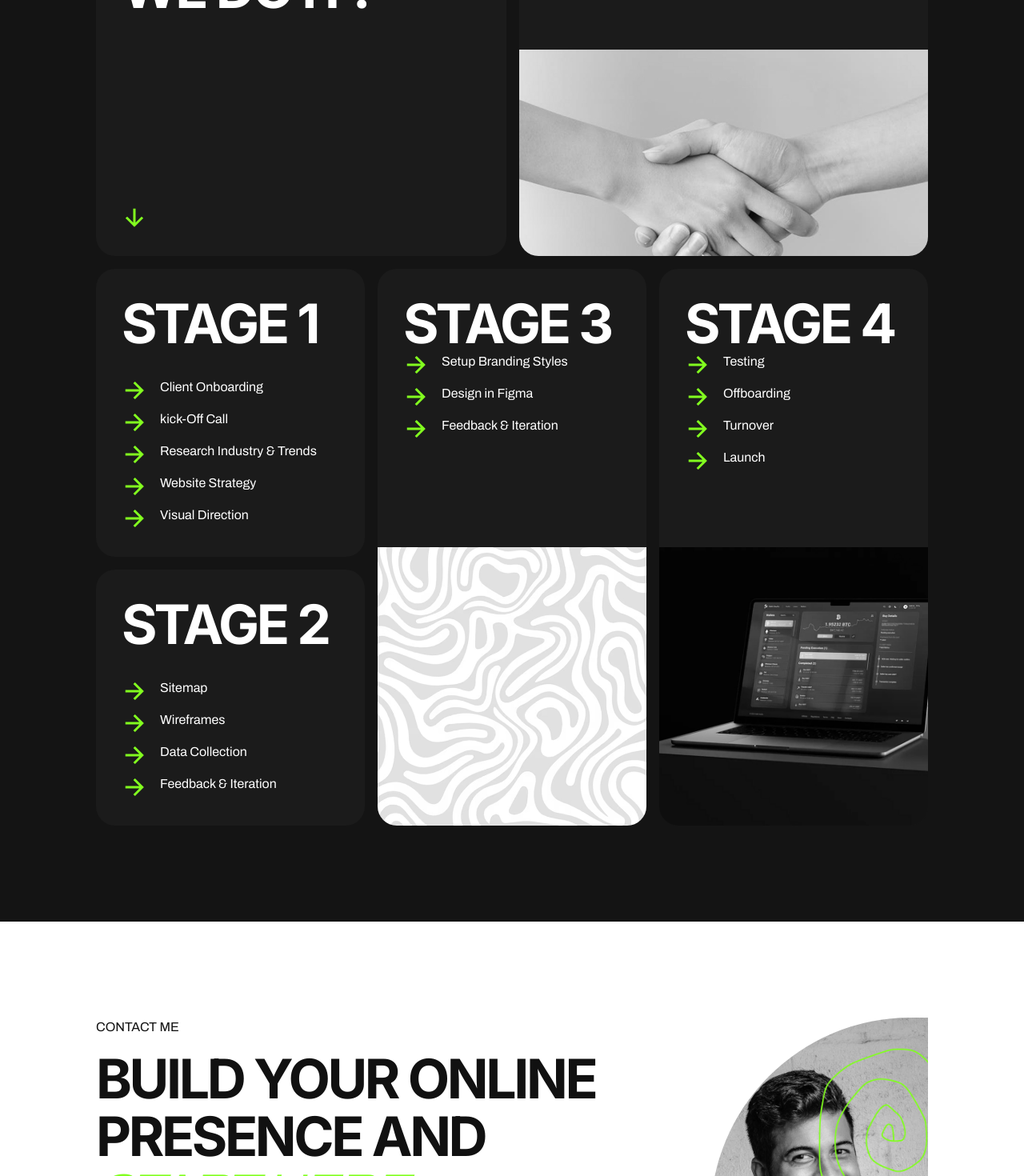
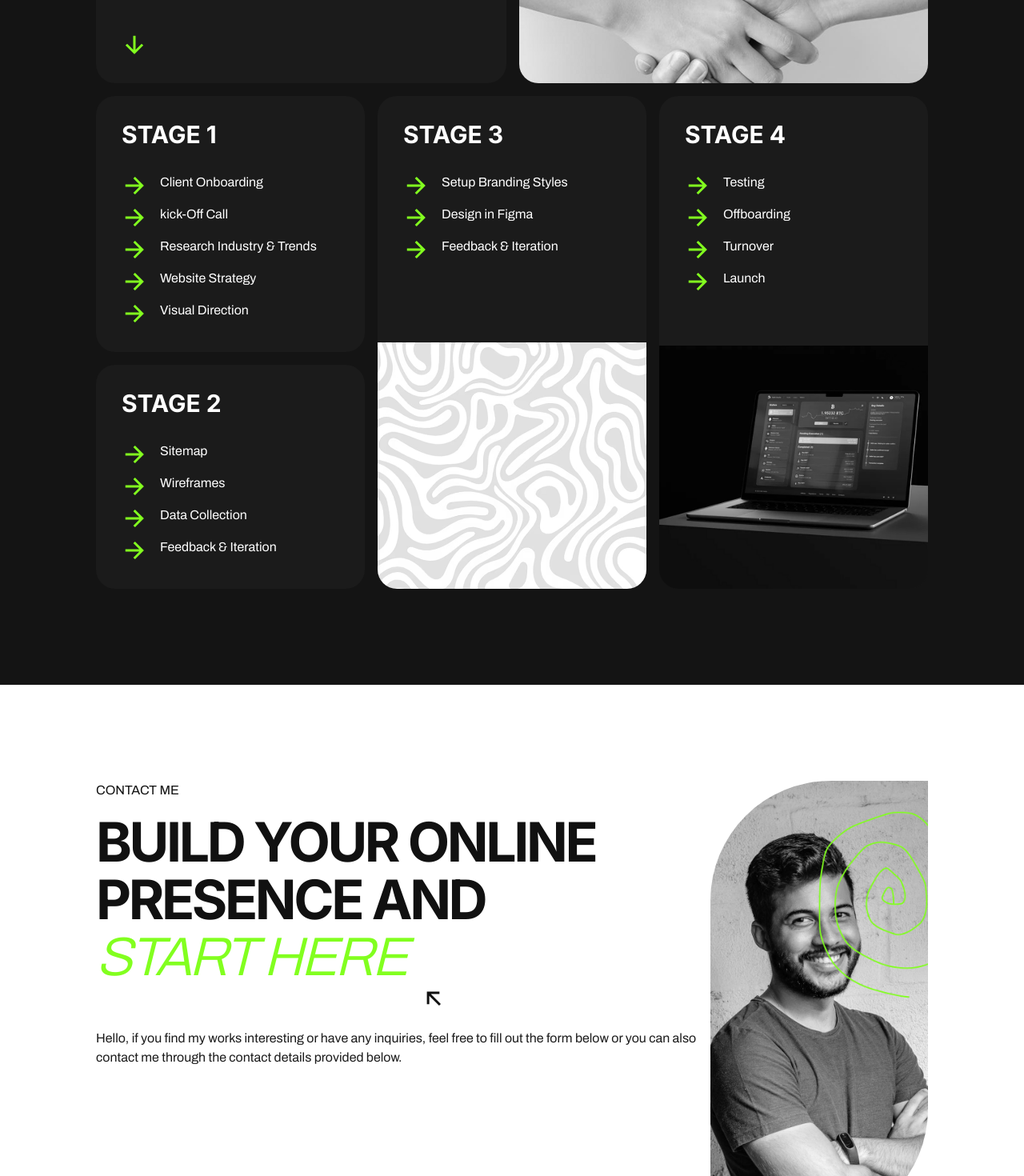
Before and after one commit to markmarkestareja/My-Portfolio-2026, a React (Vite) app: page / in a window 1280 px wide. Shown: the part 3360-4830 px from the top of the page at 80% size. Built offline with nearby package versions, Linux system fonts and the light colour scheme.

Commit message:
Finished the contact section

```diff
--- a/src/pages/hero/aboutHero.jsx
+++ b/src/pages/hero/aboutHero.jsx
@@ -1,7 +1,7 @@
 function AboutHero() {
   return (
     <section className="h-auto bg-black-200 flex flex-col gap-6 md:gap-13.5">
-      <div className="md:w-3/4 xl:w-1/3 flex flex-col gap-4">
+      <div className="md:w-3/4 xl:w-1/2 flex flex-col gap-4">
         <p>ABOUT ME</p>
         <h2>CONTINUOUSLY CRAFTING CODE & CREATIVITY</h2>
       </div>
--- a/src/pages/hero/contactHero.jsx
+++ b/src/pages/hero/contactHero.jsx
@@ -2,7 +2,7 @@ import contactImg from "../../assets/images/hero/contact/contact.jpg";
 
 function ContactHero() {
     return (
-        <section className="flex justify-between items-start gap-4 h-lvh">
+        <section className="flex flex-col md:flex-row justify-between items-start gap-4 h-lvh">
             <div className="">
                 <div className="flex flex-col gap-4">
                     <p className="text-black-100">CONTACT ME</p>
@@ -16,8 +16,8 @@ function ContactHero() {
                 </div>
                 <p className="text-black-300 mt-13.5">Hello, if you find my works interesting or have any inquiries, feel free to fill out the form below or you can also contact me through the contact details provided below.</p>
             </div>
-            <div className=" overflow-hidden h-full flex justify-center">
-                <img className="h-full w-auto object-cover rounded-tl-[250px] rounded-br-[250px]" src={contactImg} alt="Contact" />
+            <div className=" overflow-hidden h-full flex justify-center self-center">
+                <img className="h-full w-auto object-cover rounded-tl-[150px] 2xl:rounded-tl-[200px]  rounded-br-[150px] 2xl:rounded-br-[200px]" src={contactImg} alt="Contact" />
             </div>
         </section>
     )
--- a/src/pages/hero/processHero.jsx
+++ b/src/pages/hero/processHero.jsx
@@ -52,19 +52,19 @@ function ProcessHero() {
             <div className="flex flex-col md:flex-row gap-4 w-full">
                 <div className="flex flex-col gap-4 w-full">
                     <div className="bg-black-300 p-8 rounded-3xl flex flex-col gap-8 h-full">
-                        <h2>STAGE 1</h2>
+                        <h3 className="font-bold">STAGE 1</h3>
                         <GenerateStageCard stage={stages.stage1} />
                     </div>
 
                     <div className="bg-black-300 p-8 rounded-3xl flex flex-col gap-8 h-full">
-                        <h2>STAGE 2</h2>
+                        <h3 className="font-bold">STAGE 2</h3>
                         <GenerateStageCard stage={stages.stage2} />
                     </div>
                 </div>
 
                 <div className="bg-black-300 rounded-3xl flex flex-col justify-between gap-8 w-full overflow-hidden">
-                    <div className="p-8">
-                        <h2>STAGE 3</h2>
+                    <div className="p-8 flex flex-col gap-8">
+                        <h3 className="font-bold">STAGE 3</h3>
                         <GenerateStageCard stage={stages.stage3} />
                     </div>
                     <div className="h-1/2 overflow-hidden">
@@ -73,8 +73,8 @@ function ProcessHero() {
                 </div>
 
                 <div className="bg-black-300 rounded-3xl flex flex-col justify-between gap-8 w-full overflow-hidden">
-                    <div className="p-8">
-                        <h2>STAGE 4</h2>
+                    <div className="p-8 flex flex-col gap-8">
+                        <h3 className="font-bold">STAGE 4</h3>
                         <GenerateStageCard stage={stages.stage4} />
                     </div>
                     <div className="h-1/2 overflow-hidden">
```
Also changed, not shown: src/components/footer.jsx (added).
